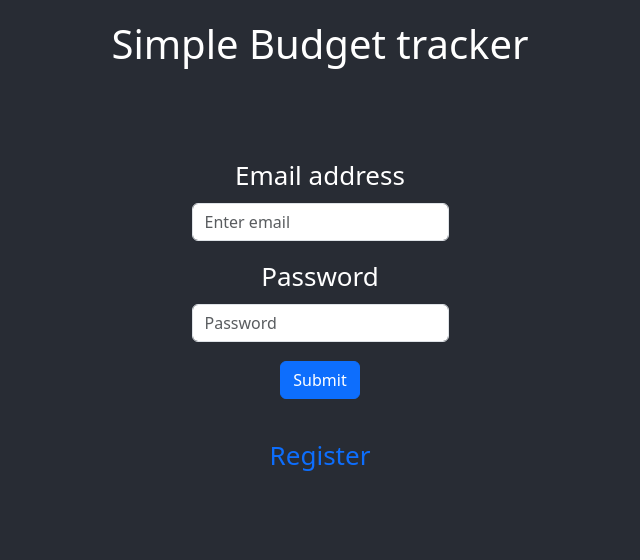
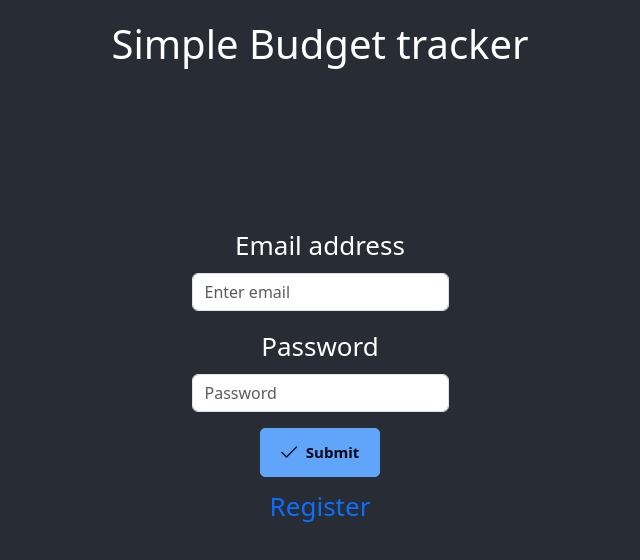
Before and after one commit to Andeez123/budgetTracker, a React (Create React App) app in the folder frontend/: page / in a window 1280 px wide. Shown: the top 560 px of the page, without its empty margins (320-960 px from the left). Built offline with nearby package versions, Linux system fonts and the light colour scheme.

Commit message:
changed some component styles

```diff
--- a/frontend/package.json
+++ b/frontend/package.json
@@ -11,6 +11,8 @@
     "bootstrap": "^5.3.8",
     "date-fns": "^4.4.0",
     "popper.js": "^1.16.1",
+    "primeicons": "^7.0.0",
+    "primereact": "^10.9.8",
     "react": "^19.2.6",
     "react-bootstrap": "^2.10.10",
     "react-dom": "^19.2.6",
--- a/frontend/src/App.js
+++ b/frontend/src/App.js
@@ -7,10 +7,15 @@ import { Route, Router, Routes } from 'react-router-dom';
 import Login from './Components/Login';
 import Register from './Components/Register';
 import Transactions from './Components/Transactions';
+import { PrimeReactProvider, PrimeReactContext } from 'primereact/api';
+import "primereact/resources/themes/lara-dark-blue/theme.css"; // theme - swap for others
+import "primereact/resources/primereact.min.css";               // core styles
+import "primeicons/primeicons.css";
 
 function App() {
   return (
-    <div className="App">
+    <PrimeReactProvider>
+      <div className="App">
       <header className="App-header">
         <Header></Header>
 
@@ -21,6 +26,7 @@ function App() {
         </Routes>
       </header>
     </div>
+    </PrimeReactProvider>
   );
 }
 
--- a/frontend/src/Components/Login.jsx
+++ b/frontend/src/Components/Login.jsx
@@ -1,18 +1,21 @@
 import { Container } from 'react-bootstrap';
-import Button from 'react-bootstrap/Button';
+// import Button from 'react-bootstrap/Button';
 import Form from 'react-bootstrap/Form';
 import "../Styles/Login.css"
 import { Link, useNavigate} from 'react-router-dom';
 import { useState } from 'react';
 import axios from 'axios';
+import { Button } from 'primereact/button';
 
 const Login = () => {
     const [email, setEmail] = useState('')
     const [pwd, setPwd] = useState('')
     const api = "http://localhost:8080/api/v1/users/login"
     const navigate = useNavigate()
+    const [isLoading, setIsLoading] = useState(false)
 
     const handleSubmit = (event) => {
+        setIsLoading(true)
         event.preventDefault();
         axios.post(api, {
             email,
@@ -45,14 +48,17 @@ const Login = () => {
                         <Form.Control type="password" placeholder="Password" value={pwd}
                         onChange={event => setPwd(event.target.value)}/>
                     </Form.Group>
-                    <Button variant="primary" type="submit">
+                    {/* <Button variant="primary" type="submit">
                         Submit
-                    </Button>
+                    </Button> */}
+                    <Button className='btn-custom' label="Submit" icon="pi pi-check" loading={isLoading} />
+
+                    <div className='register'>
+                        <Link to="/register" style={{ textDecoration: 'none' }}>Register</Link>
+                    </div>
                 </Form>
             </Container>
-            <div className='register'>
-                <Link to="/register" style={{ textDecoration: 'none' }}>Register</Link>
-            </div>
+
         </div>
     )
 }
--- a/frontend/src/Components/Register.jsx
+++ b/frontend/src/Components/Register.jsx
@@ -1,22 +1,25 @@
 import { Component, useState } from "react";
 import { Container } from 'react-bootstrap';
-import Button from 'react-bootstrap/Button';
+// import Button from 'react-bootstrap/Button';
 import Form from 'react-bootstrap/Form';
-import "../Styles/Login.css"
+import "../Styles/Register.css"
 import axios from "axios";
 import { useNavigate } from "react-router-dom";
+import { Button} from 'primereact/button';
+
 
 const Register = () => {
     const [fName, setFname] = useState('')
     const [Lname, setLname] = useState('')
     const [email, setEmail] = useState('')
     const [pwd, setPwd] = useState('')
+    const [isLoading, setIsLoading] = useState(false)
     const api = "http://localhost:8080/api/v1/users"
     const navigate = useNavigate()
 
     const handleSubmit = (event) => {
         event.preventDefault();
-        alert("Sending form data")
+        setIsLoading(true)
         axios.post(api, {
             firstName: fName,
             lastName: Lname,
@@ -60,9 +63,8 @@ const Register = () => {
                             onChange={event => setPwd(event.target.value)}/>
                     </Form.Group>
 
-                    <Button variant="primary" type="submit">
-                        Submit
-                    </Button>
+                    <Button  className="btn-custom" label="Submit" icon="pi pi-check" loading={isLoading} />
+
                 </Form>
             </Container>
         </div>
--- a/frontend/src/Styles/Login.css
+++ b/frontend/src/Styles/Login.css
@@ -4,5 +4,11 @@
 }
 
 .register {
-    padding: 80px;
+    padding: 10px;
 }
+
+.btn-custom {
+    font-size: 15px;
+    font-weight: 200;
+    border-radius: 5px;
+}
--- a/frontend/src/Styles/Register.css
+++ b/frontend/src/Styles/Register.css
@@ -2,3 +2,9 @@
     max-width: 500px;
     padding: 50px;
 }
+
+.btn-custom {
+    font-size: 15px;
+    font-weight: 200;
+    border-radius: 5px;
+}
```
Also changed, not shown: 1 other file (tests, documents, lock files or other folders).
